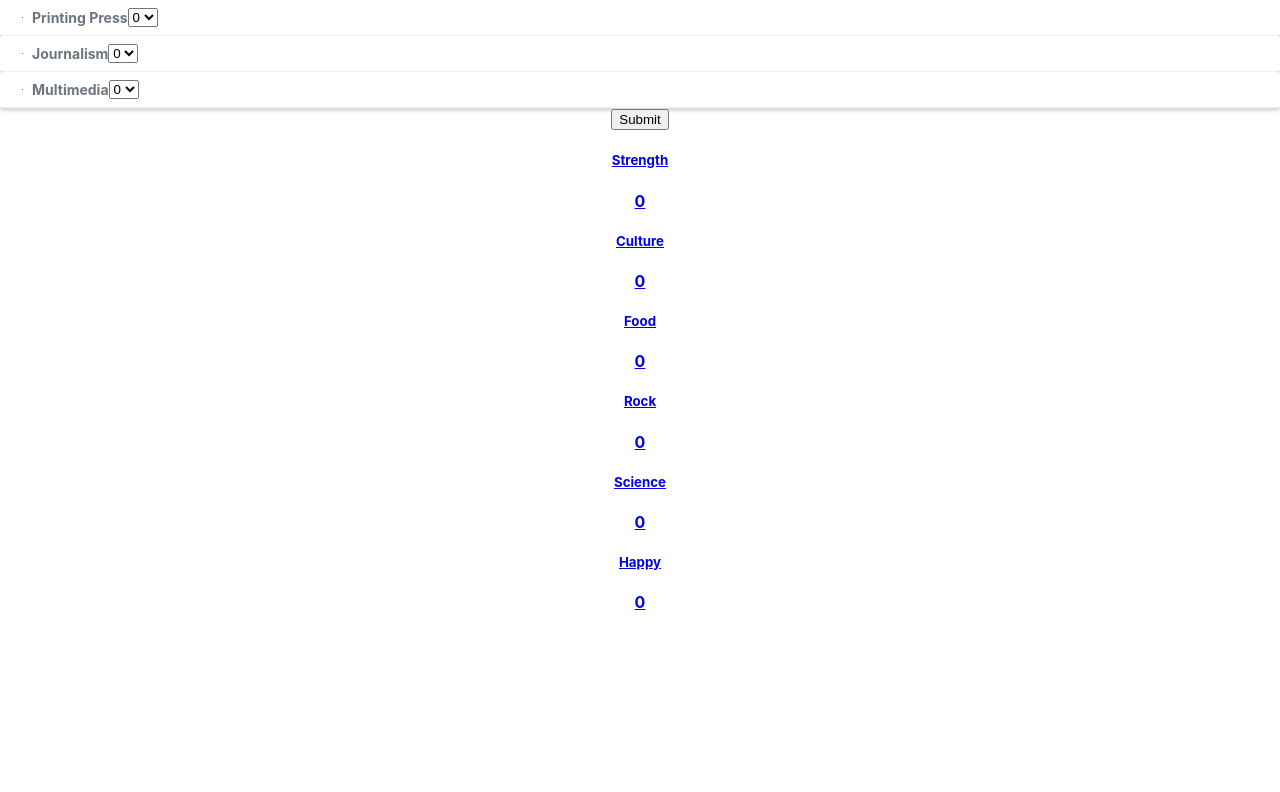
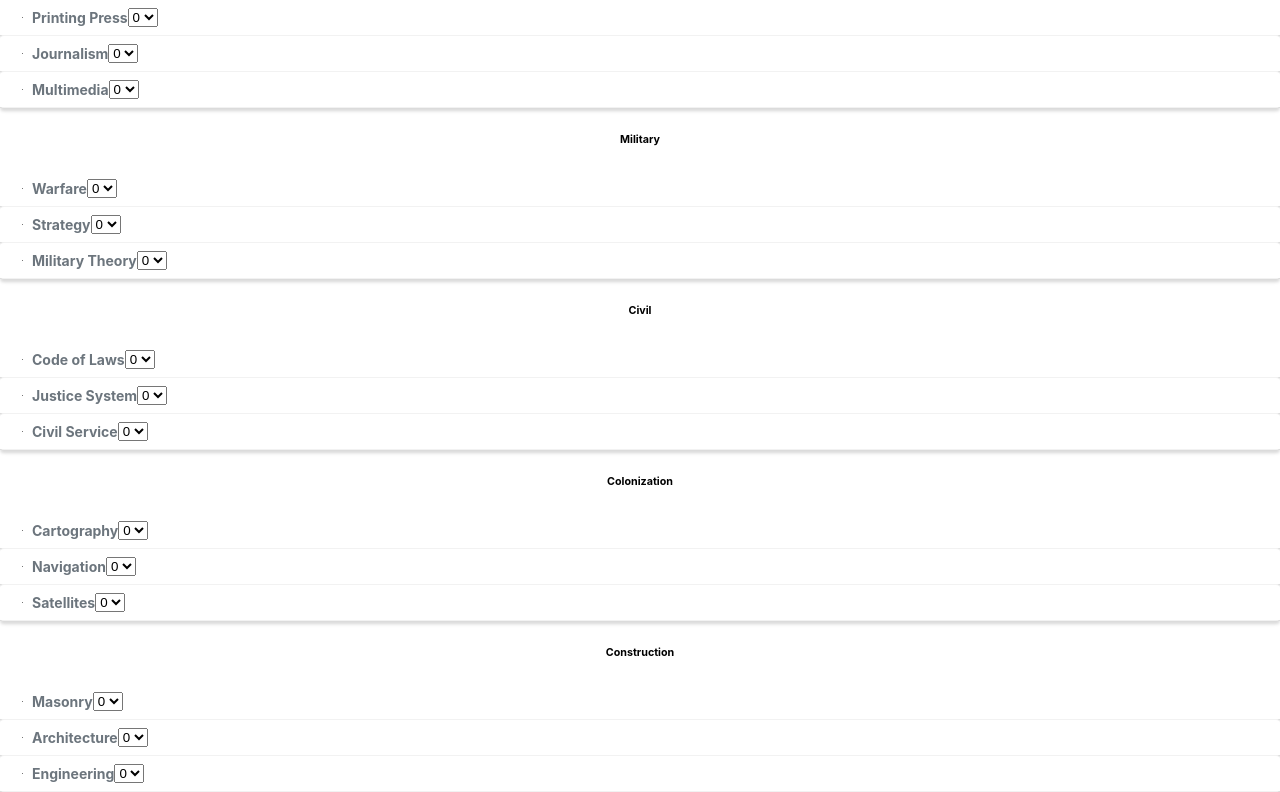
Before and after one commit to dragopi/TTA, a React (Create React App) app: page / in a window 1280 px wide. Shown: the part 2240-3032 px from the top of the page. Before the commit the page ends 2852 px from the top, so only its background shows below. Built offline with nearby package versions, Linux system fonts and the light colour scheme; the HTML template or start-up script is replaced by a standard one.

Commit message:
Add blue cards to filter

```diff
--- a/src/App.tsx
+++ b/src/App.tsx
@@ -123,6 +123,33 @@ function App() {
             </div>
         </div>
 
+        <div className="row">
+            <div className="col">
+              <h6>Military</h6>
+              <CardItem code="SMI01" />
+              <CardItem code="SMI02" />
+              <CardItem code="SMI03" />
+            </div>
+            <div className="col">
+              <h6>Civil</h6>
+              <CardItem code="SCI01" />
+              <CardItem code="SCI02" />
+              <CardItem code="SCI03" />
+            </div>
+            <div className="col">
+              <h6>Colonization</h6>
+              <CardItem code="SCL01" />
+              <CardItem code="SCL02" />
+              <CardItem code="SCL03" />
+            </div>
+            <div className="col">
+              <h6>Construction</h6>
+              <CardItem code="SCO01" />
+              <CardItem code="SCO02" />
+              <CardItem code="SCO03" />
+            </div>
+        </div>
+
 
           </React.Fragment>
         )}
```
